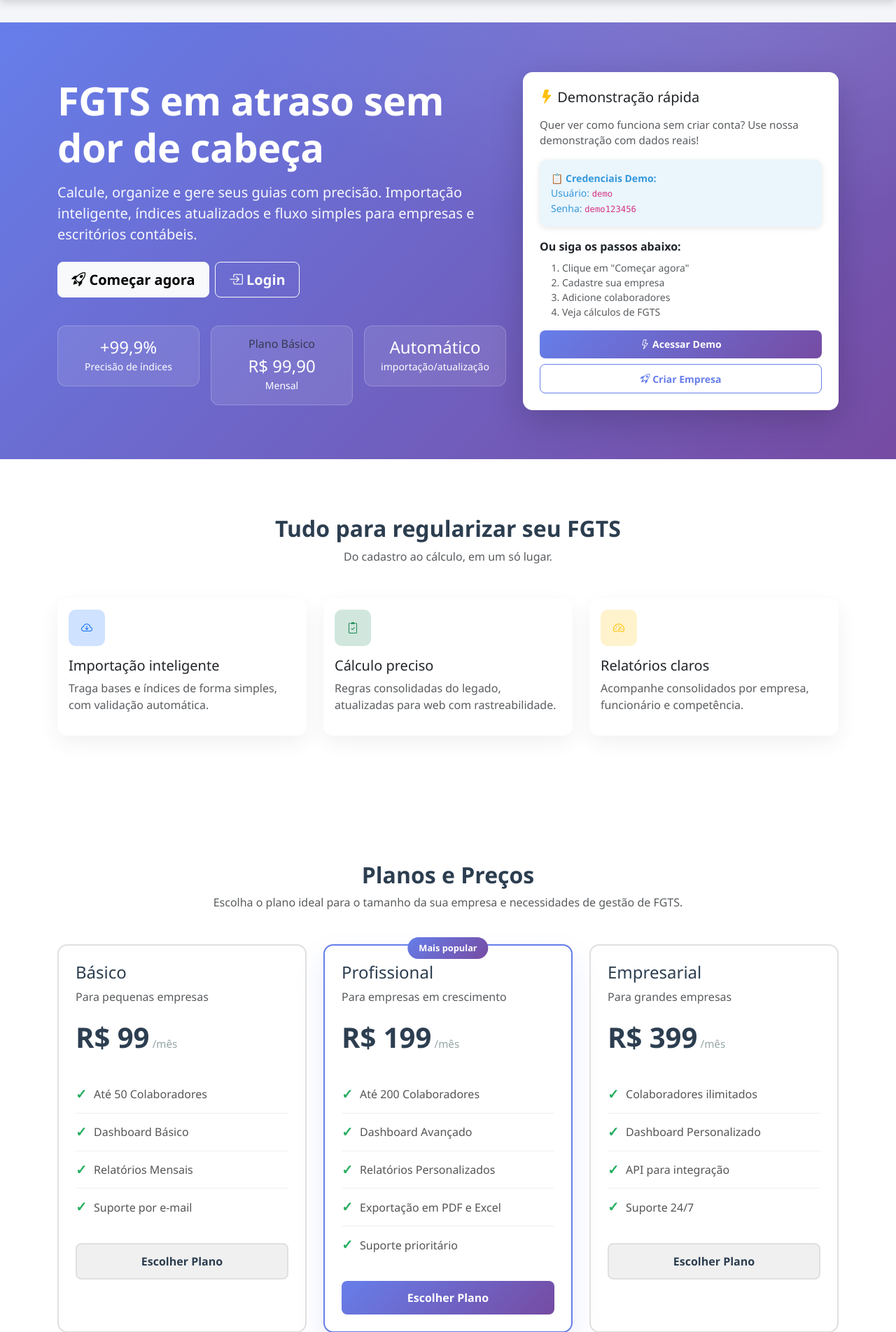
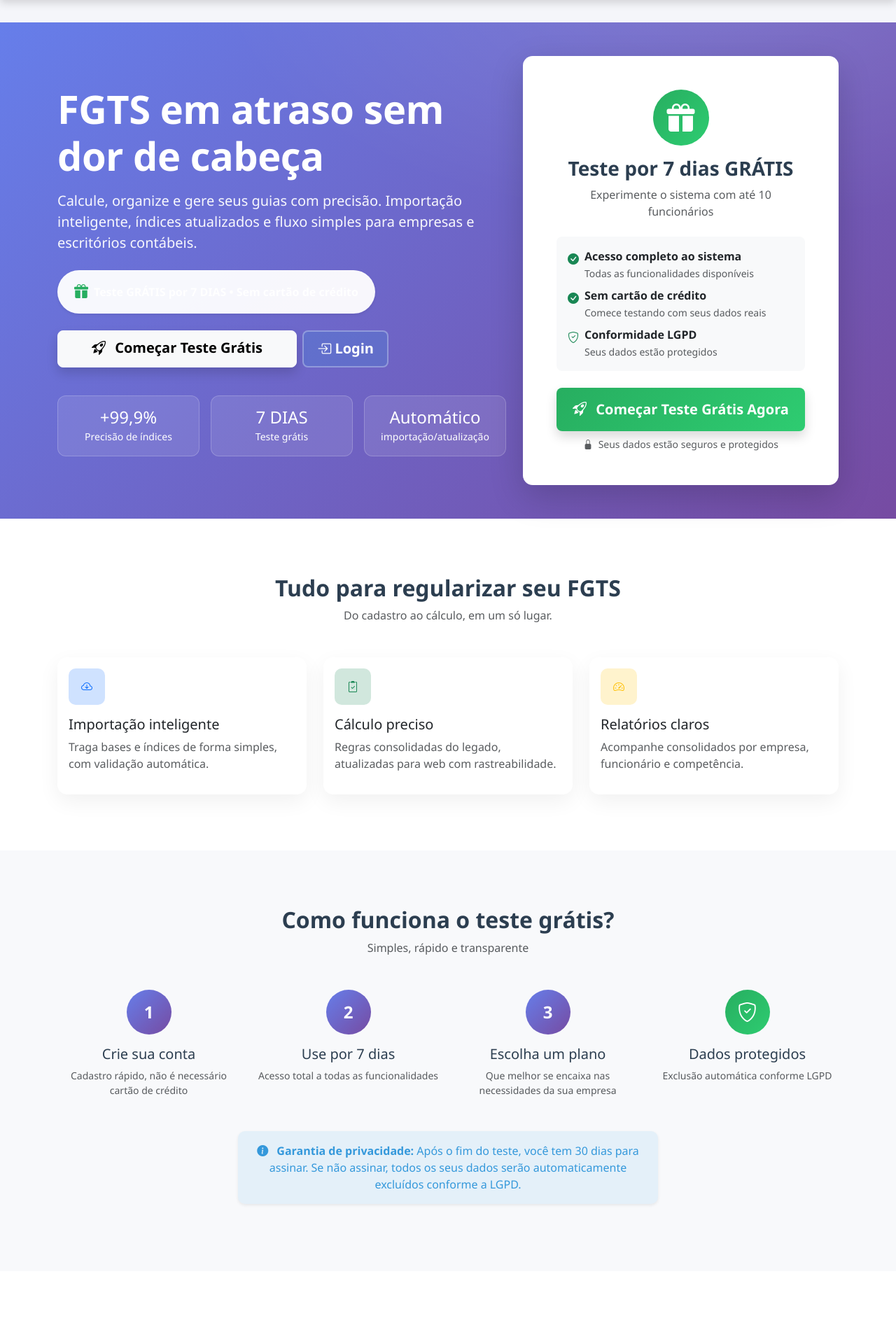
Before and after one commit to fabioGuttierrez/FGTS, a Django app: page / in a window 1280 px wide. Shown: the part 80-1983 px from the top of the page at 70% size. Run offline with Django 5.2, Linux system fonts and the light colour scheme; data that the repository does not hold is empty.

Commit message:
Atualiza landing page com destaque para teste grátis e melhorias de conversão

```diff
--- a/empresas/templates/landing.html
+++ b/empresas/templates/landing.html
@@ -53,15 +53,31 @@
       <div class="col-lg-7">
         <h1 class="display-4 mb-3">FGTS em atraso sem dor de cabeça</h1>
         <p class="lead mb-4">Calcule, organize e gere seus guias com precisão. Importação inteligente, índices atualizados e fluxo simples para empresas e escritórios contábeis.</p>
-        <div class="d-flex gap-2">
+
+        <!-- Trial Badge -->
+        {% if not request.user.is_authenticated %}
+        <div class="mb-4 d-inline-block">
+          <div class="alert alert-success border-0 shadow-sm d-inline-flex align-items-center px-4 py-3 mb-0" style="background: rgba(255,255,255,0.95); font-weight: 600; border-radius: 50px;">
+            <i class="bi bi-gift-fill me-2 fs-5" style="color: #27ae60;"></i>
+            <span style="color: rgba(255,255,255,0.9);">Teste <strong>GRÁTIS</strong> por <strong>7 DIAS</strong> • Sem cartão de crédito</span>
+          </div>
+        </div>
+        {% endif %}
+
+        <div class="d-flex gap-2 mb-4">
           {% if request.user.is_authenticated %}
           <a href="{% url 'dashboard' %}" class="btn btn-light btn-lg"><i class="bi bi-speedometer2"></i> Dashboard</a>
           <a href="{% url 'lancamento-list' %}" class="btn btn-outline-light btn-lg"><i class="bi bi-receipt"></i> Lançamentos</a>
           {% else %}
-          <a href="{% url 'empresa-list' %}" class="btn btn-light btn-lg"><i class="bi bi-rocket-takeoff"></i> Começar agora</a>
-          <a href="{% url 'login' %}" class="btn btn-outline-light btn-lg"><i class="bi bi-box-arrow-in-right"></i> Login</a>
+          <a href="{% url 'register' %}" class="btn btn-light btn-lg px-5 shadow" style="font-weight: 700;">
+            <i class="bi bi-rocket-takeoff me-2"></i> Começar Teste Grátis
+          </a>
+          <a href="{% url 'login' %}" class="btn btn-lg" style="background: rgba(52, 152, 219, 0.2); color: white; border: 2px solid rgba(255,255,255,0.3);">
+            <i class="bi bi-box-arrow-in-right"></i> Login
+          </a>
           {% endif %}
         </div>
+
         <div class="row g-3 mt-4">
           <div class="col-6 col-md-4">
             <div class="metric p-3 text-center">
@@ -76,9 +92,8 @@
               <div class="h4 mb-0">R$ {{ current_plan.amount }}</div>
               <small>{{ current_plan.get_periodicity_display }}</small>
               {% else %}
-                  <div class="h6 mb-2 text-muted">Plano Básico</div>
-                  <div class="h4 mb-0">R$ 99,90</div>
-                  <small>Mensal</small>
+              <div class="h4 mb-0">7 DIAS</div>
+              <small>Teste grátis</small>
               {% endif %}
             </div>
           </div>
@@ -90,41 +105,57 @@
           </div>
         </div>
       </div>
+
+      <!-- Trial CTA Card -->
       <div class="col-lg-5 d-none d-lg-block">
         {% if not request.user.is_authenticated %}
-        <div class="card feature-card shadow-lg">
-          <div class="card-body p-4">
-            <h5 class="mb-3"><i class="bi bi-lightning-fill text-warning"></i> Demonstração rápida</h5>
-            <p class="text-muted mb-3" style="font-size: 0.95rem;">Quer ver como funciona sem criar conta? Use nossa demonstração com dados reais!</p>
-
-            <div class="alert alert-info border-0 mb-3 small">
-              <strong>📋 Credenciais Demo:</strong><br>
-              Usuário: <code>demo</code><br>
-              Senha: <code>demo123456</code>
+        <div class="card feature-card shadow-lg border-0">
+          <div class="card-body p-5">
+            <div class="text-center mb-4">
+              <div class="d-inline-flex align-items-center justify-content-center rounded-circle mb-3"
+                   style="width: 80px; height: 80px; background: linear-gradient(135deg, #27ae60 0%, #2ecc71 100%);">
+                <i class="bi bi-gift-fill text-white" style="font-size: 2.5rem;"></i>
+              </div>
+              <h3 class="fw-bold mb-2" style="color: #2c3e50;">Teste por 7 dias GRÁTIS</h3>
+              <p class="text-muted mb-0">Experimente o sistema com até 10 funcionários</p>
             </div>
 
-            <div class="mb-3">
-              <strong class="d-block mb-2 text-dark">Ou siga os passos abaixo:</strong>
-              <ol class="mb-0 text-muted small">
-                <li>Clique em "Começar agora"</li>
-                <li>Cadastre sua empresa</li>
-                <li>Adicione colaboradores</li>
-                <li>Veja cálculos de FGTS</li>
-              </ol>
+            <div class="bg-light rounded-3 p-3 mb-4">
+              <div class="d-flex align-items-start mb-2">
+                <i class="bi bi-check-circle-fill text-success me-2 mt-1"></i>
+                <div>
+                  <strong class="d-block text-dark">Acesso completo ao sistema</strong>
+                  <small class="text-muted">Todas as funcionalidades disponíveis</small>
+                </div>
+              </div>
+              <div class="d-flex align-items-start mb-2">
+                <i class="bi bi-check-circle-fill text-success me-2 mt-1"></i>
+                <div>
+                  <strong class="d-block text-dark">Sem cartão de crédito</strong>
+                  <small class="text-muted">Comece testando com seus dados reais</small>
+                </div>
+              </div>
+              <div class="d-flex align-items-start">
+                <i class="bi bi-shield-check text-success me-2 mt-1"></i>
+                <div>
+                  <strong class="d-block text-dark">Conformidade LGPD</strong>
+                  <small class="text-muted">Seus dados estão protegidos</small>
+                </div>
+              </div>
             </div>
 
             <div class="d-grid gap-2">
-              <a href="{% url 'login' %}?next={% url 'dashboard' %}" class="btn btn-primary btn-sm" style="background: linear-gradient(135deg, #667eea 0%, #764ba2 100%); border: none;">
-                <i class="bi bi-lightning"></i> Acessar Demo
+              <a href="{% url 'register' %}" class="btn btn-lg shadow"
+                 style="background: linear-gradient(135deg, #27ae60 0%, #2ecc71 100%); color: white; border: none; font-weight: 700; padding: 16px;">
+                <i class="bi bi-rocket-takeoff me-2"></i> Começar Teste Grátis Agora
               </a>
-              <a href="{% url 'empresa-list' %}" class="btn btn-outline-primary btn-sm">
-                <i class="bi bi-rocket-takeoff"></i> Criar Empresa
-              </a>
+              <small class="text-center text-muted">
+                <i class="bi bi-lock-fill me-1"></i> Seus dados estão seguros e protegidos
+              </small>
             </div>
           </div>
         </div>
         {% endif %}
-
       </div>
     </div>
   </div>
@@ -169,18 +200,79 @@
   </div>
 </section>
 
+<!-- HOW IT WORKS -->
+<section class="section-alt">
+  <div class="container">
+    <div class="text-center mb-5">
+      <h2 class="fw-bold">Como funciona o teste grátis?</h2>
+      <p class="text-muted">Simples, rápido e transparente</p>
+    </div>
+    <div class="row g-4">
+      <div class="col-md-6 col-lg-3">
+        <div class="text-center">
+          <div class="d-inline-flex align-items-center justify-content-center rounded-circle mb-3"
+               style="width: 64px; height: 64px; background: linear-gradient(135deg, #667eea 0%, #764ba2 100%);">
+            <span class="text-white fw-bold fs-4">1</span>
+          </div>
+          <h5 class="mb-2">Crie sua conta</h5>
+          <p class="text-muted small mb-0">Cadastro rápido, não é necessário cartão de crédito</p>
+        </div>
+      </div>
+      <div class="col-md-6 col-lg-3">
+        <div class="text-center">
+          <div class="d-inline-flex align-items-center justify-content-center rounded-circle mb-3"
+               style="width: 64px; height: 64px; background: linear-gradient(135deg, #667eea 0%, #764ba2 100%);">
+            <span class="text-white fw-bold fs-4">2</span>
+          </div>
+          <h5 class="mb-2">Use por 7 dias</h5>
+          <p class="text-muted small mb-0">Acesso total a todas as funcionalidades</p>
+        </div>
+      </div>
+      <div class="col-md-6 col-lg-3">
+        <div class="text-center">
+          <div class="d-inline-flex align-items-center justify-content-center rounded-circle mb-3"
+               style="width: 64px; height: 64px; background: linear-gradient(135deg, #667eea 0%, #764ba2 100%);">
+            <span class="text-white fw-bold fs-4">3</span>
+          </div>
+          <h5 class="mb-2">Escolha um plano</h5>
+          <p class="text-muted small mb-0">Que melhor se encaixa nas necessidades da sua empresa</p>
+        </div>
+      </div>
+      <div class="col-md-6 col-lg-3">
+        <div class="text-center">
+          <div class="d-inline-flex align-items-center justify-content-center rounded-circle mb-3"
+               style="width: 64px; height: 64px; background: linear-gradient(135deg, #27ae60 0%, #2ecc71 100%);">
+            <i class="bi bi-shield-check text-white fs-3"></i>
+          </div>
+          <h5 class="mb-2">Dados protegidos</h5>
+          <p class="text-muted small mb-0">Exclusão automática conforme LGPD</p>
+        </div>
+      </div>
+    </div>
+
+    <div class="text-center mt-5">
+      <div class="alert alert-info d-inline-block border-0 shadow-sm" style="max-width: 600px;">
+        <i class="bi bi-info-circle-fill me-2"></i>
+        <strong>Garantia de privacidade:</strong> Após o fim do teste, você tem 30 dias para assinar.
+        Se não assinar, todos os seus dados serão automaticamente excluídos conforme a LGPD.
+      </div>
+    </div>
+  </div>
+</section>
+
 <!-- PRICING PLANS -->
 <section class="pricing-section">
   <div class="container">
     <div class="text-center mb-5">
       <h2 class="fw-bold mb-2">Planos e Preços</h2>
-      <p class="text-muted">Escolha o plano ideal para o tamanho da sua empresa e necessidades de gestão de FGTS.</p>
+      <p class="text-muted">Escolha o plano ideal após o período de teste gratuito de 7 dias</p>
     </div>
 
     <div class="row g-4">
       <!-- Plano Básico -->
       <div class="col-lg-4">
         <div class="pricing-card h-100 p-4">
+          <div class="badge bg-success mb-3">Teste 7 dias grátis</div>
           <h4 class="mb-2">Básico</h4>
           <p class="text-muted mb-3">Para pequenas empresas</p>
 
@@ -196,7 +288,7 @@
             <li>Suporte por e-mail</li>
           </ul>
 
-          <button class="pricing-btn pricing-btn-secondary" onclick="window.location.href='/billing/checkout/BASIC/'">Escolher Plano</button>
+          <button class="pricing-btn pricing-btn-secondary" onclick="window.location.href='{% url 'register' %}'">Começar Teste Grátis</button>
         </div>
       </div>
 
@@ -204,6 +296,7 @@
       <div class="col-lg-4">
         <div class="pricing-card featured h-100 p-4">
           <div class="badge-popular">Mais popular</div>
+          <div class="badge bg-success mb-3 mt-3">Teste 7 dias grátis</div>
           <h4 class="mb-2">Profissional</h4>
           <p class="text-muted mb-3">Para empresas em crescimento</p>
 
@@ -220,13 +313,14 @@
             <li>Suporte prioritário</li>
           </ul>
 
-          <button class="pricing-btn pricing-btn-primary" onclick="window.location.href='/billing/checkout/PROFESSIONAL/'">Escolher Plano</button>
+          <button class="pricing-btn pricing-btn-primary" onclick="window.location.href='{% url 'register' %}'">Começar Teste Grátis</button>
         </div>
       </div>
 
       <!-- Plano Empresarial -->
       <div class="col-lg-4">
         <div class="pricing-card h-100 p-4">
+          <div class="badge bg-success mb-3">Teste 7 dias grátis</div>
           <h4 class="mb-2">Empresarial</h4>
           <p class="text-muted mb-3">Para grandes empresas</p>
 
@@ -242,13 +336,14 @@
             <li>Suporte 24/7</li>
           </ul>
 
-          <button class="pricing-btn pricing-btn-secondary" onclick="window.location.href='/billing/checkout/ENTERPRISE/'">Escolher Plano</button>
+          <button class="pricing-btn pricing-btn-secondary" onclick="window.location.href='{% url 'register' %}'">Começar Teste Grátis</button>
         </div>
       </div>
     </div>
 
     <div class="text-center mt-5">
-      <p class="text-muted mb-0">Todos os planos incluem índices atualizados, importação inteligente e cálculo preciso de FGTS.</p>
+      <p class="text-muted mb-2">✨ Todos os planos incluem 7 dias de teste grátis, sem necessidade de cartão de crédito</p>
+      <p class="text-muted mb-0">Índices atualizados • Importação inteligente • Cálculo preciso de FGTS • Conformidade LGPD</p>
     </div>
   </div>
 </section>
@@ -258,11 +353,16 @@
   <div class="container">
     <div class="p-5 rounded-4 text-white cta-gradient d-flex flex-column flex-md-row align-items-center justify-content-between">
       <div>
-        <h3 class="mb-1">Pronto para começar?</h3>
-        <p class="mb-0">Leva poucos minutos para criar sua primeira empresa.</p>
+        <h3 class="mb-2">🎁 Comece seu teste grátis de 7 dias agora</h3>
+        <p class="mb-0 opacity-90">Sem compromisso • Sem cartão de crédito • Conformidade LGPD garantida</p>
       </div>
-      <div class="mt-3 mt-md-0">
-        <a href="{% url 'empresa-list' %}" class="btn btn-light btn-lg"><i class="bi bi-building-add"></i> Cadastrar empresa</a>
+      <div class="mt-3 mt-md-0 d-flex gap-2">
+        <a href="{% url 'register' %}" class="btn btn-light btn-lg px-5 shadow" style="font-weight: 700;">
+          <i class="bi bi-rocket-takeoff me-2"></i> Testar Grátis
+        </a>
+        <a href="{% url 'empresa-create' %}" class="btn btn-lg px-5 shadow" style="background: rgba(255,255,255,0.2); color: white; border: 2px solid white; font-weight: 700;">
+          <i class="bi bi-building-add me-2"></i> Criar Empresa
+        </a>
       </div>
     </div>
   </div>
@@ -271,10 +371,15 @@
 <!-- FOOTER -->
 <section class="py-4" style="background:#fff">
   <div class="container d-flex flex-column flex-md-row align-items-center justify-content-between">
-    <div class="text-muted small">FGTS Web — Projeto em desenvolvimento</div>
+    <div class="text-muted small">
+      FGTS Web © 2025 • Gestão profissional de FGTS em atraso
+    </div>
     <div class="small">
-      <a href="{% url 'empresa-list' %}" class="text-decoration-none me-3">Empresas</a>
-      <a href="{% url 'funcionario-list' %}" class="text-decoration-none">Funcionários</a>
+      <a href="#" class="text-decoration-none me-3">Política de Privacidade</a>
+      <a href="#" class="text-decoration-none me-3">Termos de Uso</a>
+      <a href="{% url 'register' %}" class="text-decoration-none fw-bold" style="color: #27ae60;">
+        <i class="bi bi-gift-fill me-1"></i> Teste Grátis
+      </a>
     </div>
   </div>
 </section>
```
Lines whose indentation alone changed are shown as unchanged.
